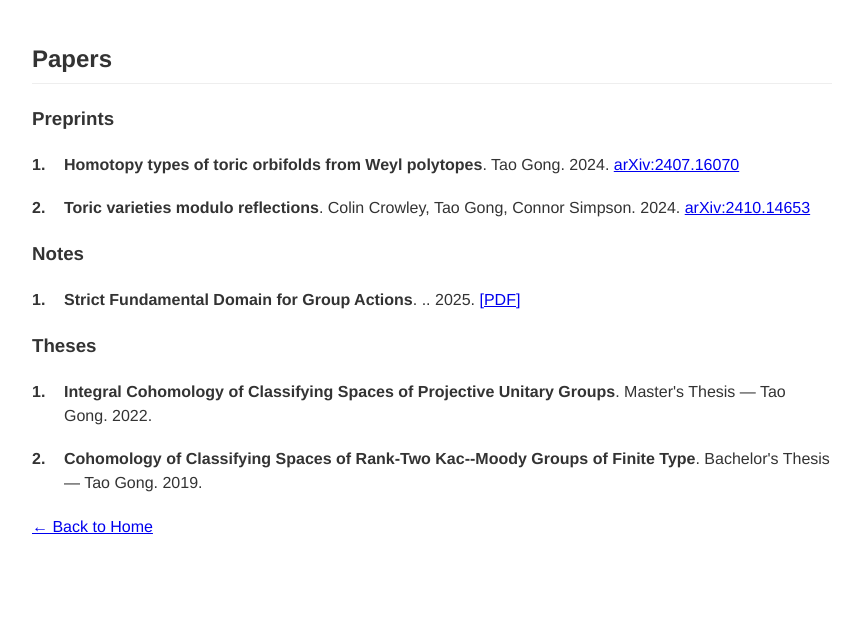
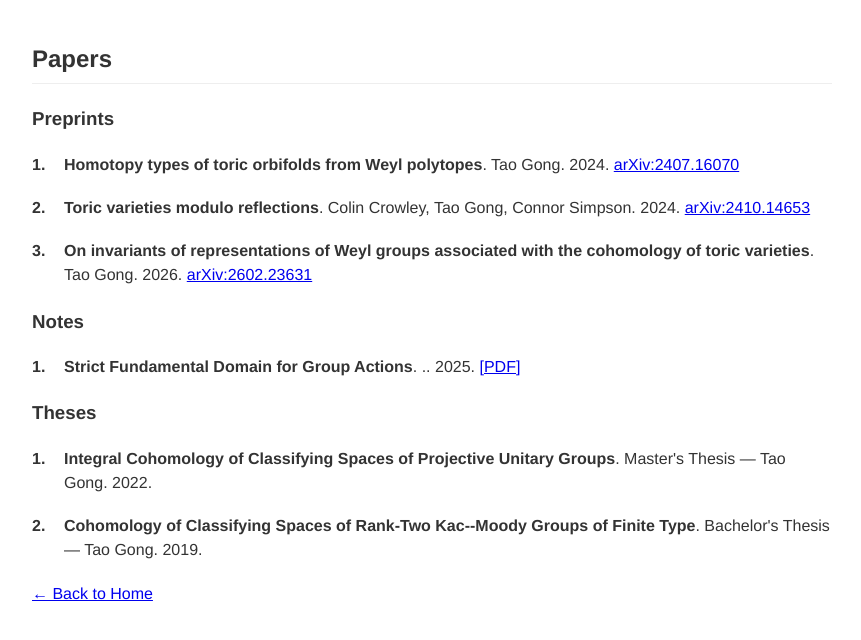
Before and after one commit to ggttaaoo/ggttaaoo.github.io, a Jekyll site: the page built from papers.md, in a window 1280 px wide. Shown: the top 640 px of the page, without its empty margins (208-1069 px from the left). Built offline with Jekyll 4.4.1, drawn with Linux system fonts in a browser that asks for light colours.

Commit message:
add preprints

```diff
--- a/_data/publications.yml
+++ b/_data/publications.yml
@@ -10,6 +10,11 @@
   authors: "Colin Crowley, Tao Gong, Connor Simpson"
   year: 2024
   preprint: "2410.14653"
+
+- title: "On invariants of representations of Weyl groups associated with the cohomology of toric varieties"
+  authors: "Tao Gong"
+  year: 2026
+  preprint: "2602.23631"
 
 # -------------------------
 # Notes
```
